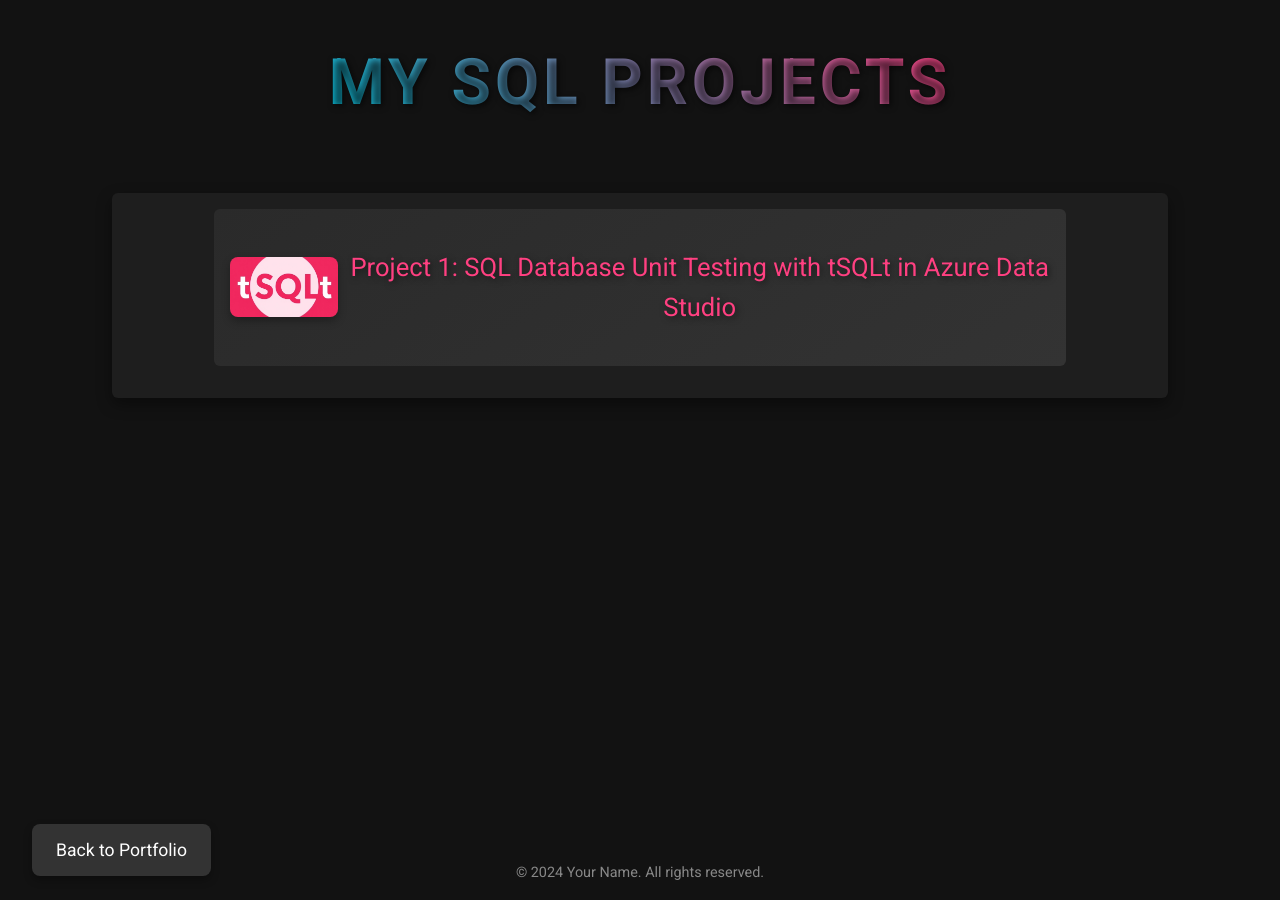
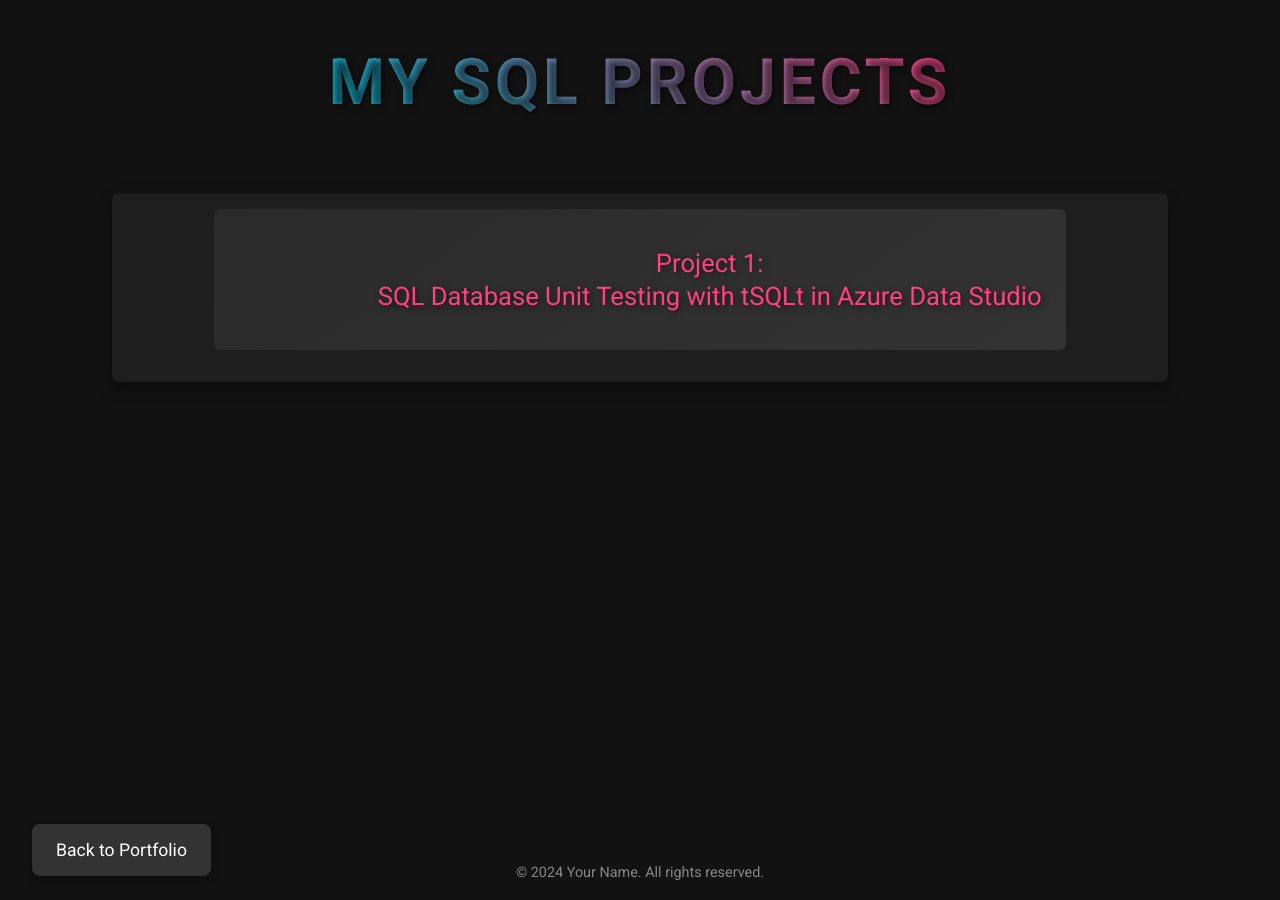
Before and after one commit to nbahador/nbahador.github.io, a Jekyll site: the page sqlprojects.html, which Jekyll copies as it is, in a window 1280 px wide. Built offline with Jekyll 4.4.1, drawn with Linux system fonts in a browser that asks for light colours.

Commit message:
Update sqlprojects.html

```diff
--- a/sqlprojects.html
+++ b/sqlprojects.html
@@ -73,17 +73,25 @@
             margin-left: 0.3cm; /* 0.3 cm spacing */
             font-weight: 400; /* Normal weight (unbolded text) */
             text-shadow: 2px 2px 6px rgba(0, 0, 0, 0.5);
+            line-height: 1.3; /* Adjust line height for better readability */
+        }
+
+        /* Break the project title into two lines */
+        .project h2 br {
+            display: block;
         }
 
         .project-icon {
             width: 120px; /* Adjust width for rectangular shape */
-            height: 60px; /* Adjust height for rectangular shape */
+            height: auto; /* Adjust height automatically based on content */
             background-image: url('https://raw.githubusercontent.com/nbahador/nbahador.github.io/main/assets/img/tSQLt.png');
             background-size: cover;
             background-position: center;
             box-shadow: 0 4px 8px rgba(0, 0, 0, 0.3);
             border-radius: 8px; /* Slightly rounded corners for effect */
             transition: transform 0.3s ease, box-shadow 0.3s ease; /* Animation effect */
+            margin-right: 1rem; /* Space between the icon and text */
+            margin-top: 0.5rem; /* Add a small margin for better alignment */
         }
 
         /* On hover effect for the icon */
@@ -161,7 +169,7 @@
         <div class="project">
             <!-- Icon on the left of the text -->
             <div class="project-icon"></div>
-            <h2>Project 1: SQL Database Unit Testing with tSQLt in Azure Data Studio</h2>
+            <h2>Project 1: <br> SQL Database Unit Testing with tSQLt in Azure Data Studio</h2>
         </div>
         <!-- Add more projects here -->
     </div>
```
